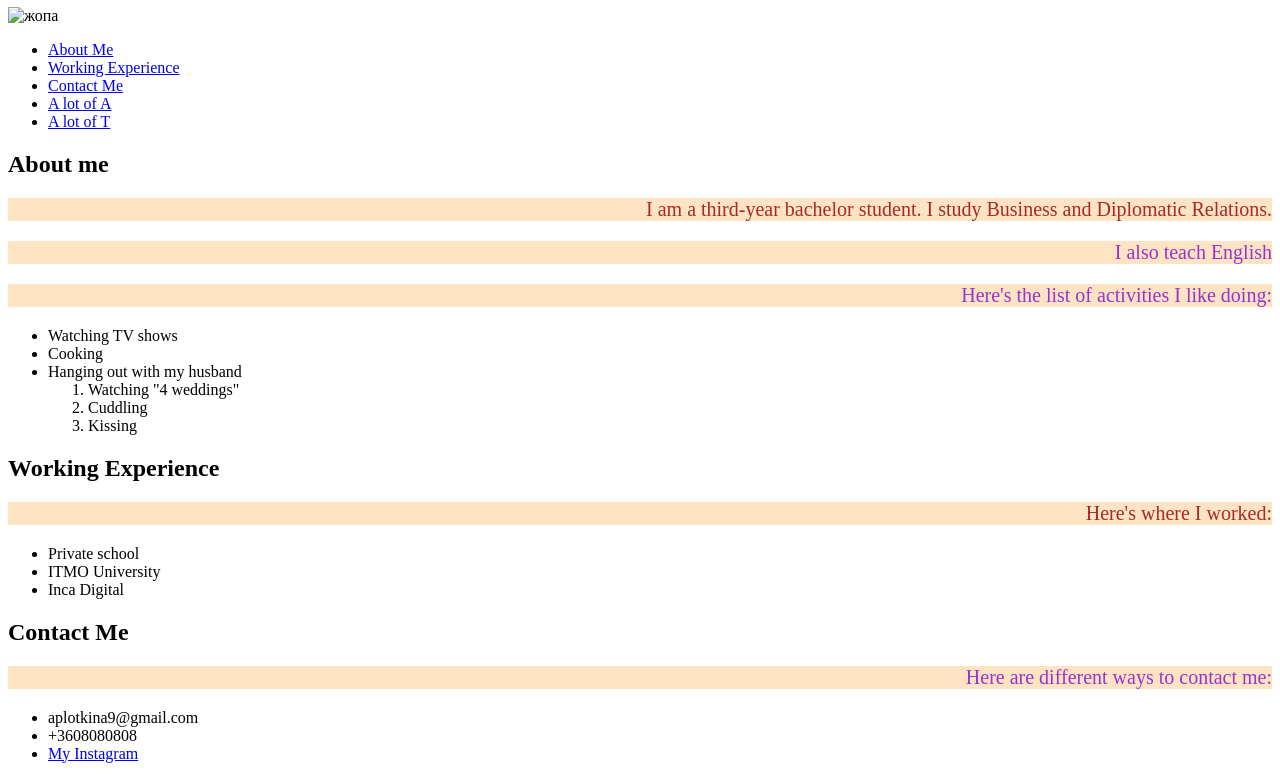
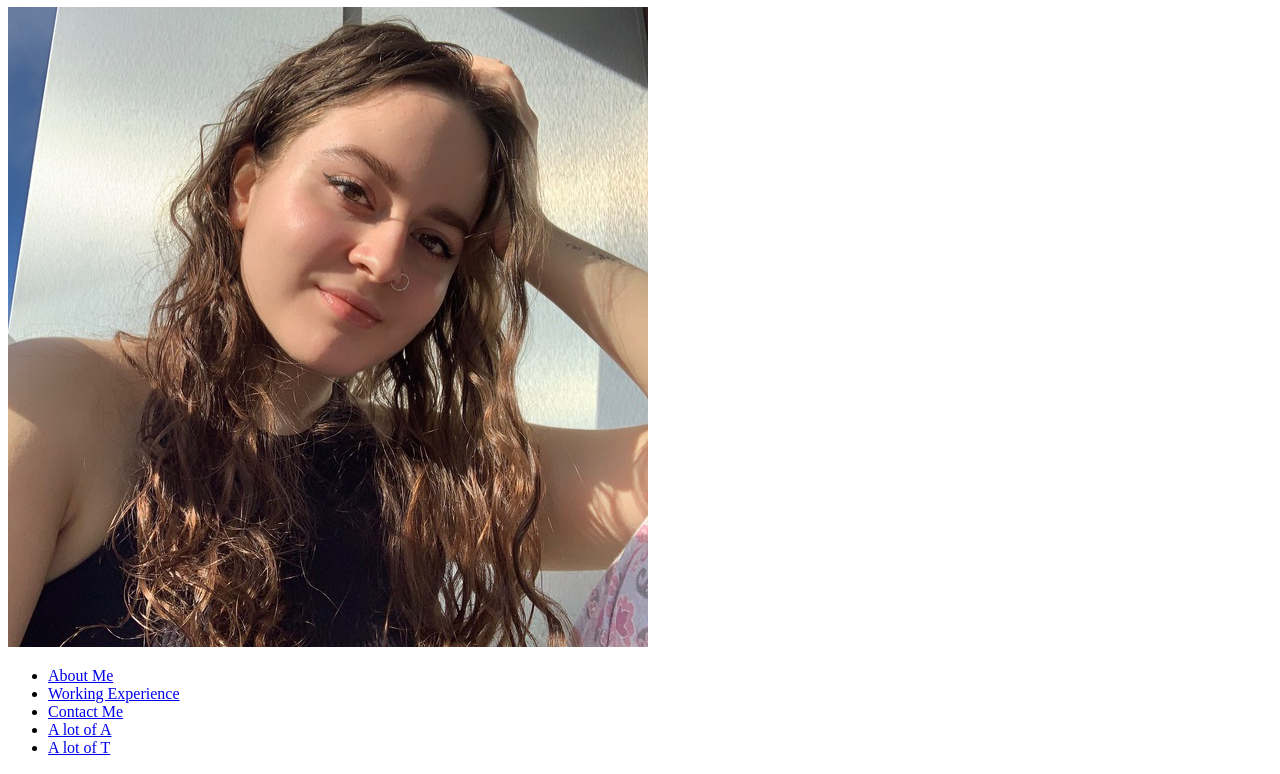
Before and after one commit to pltkna/pltkna.github.io, a plain HTML site: page index.html in a window 1280 px wide. Shown: the part 73-847 px from the top of the page. Drawn offline with Linux system fonts and the light colour scheme.

Commit message:
Update index.html

```diff
--- a/index.html
+++ b/index.html
@@ -7,7 +7,7 @@
 </head>
 
 <h1>MY CV</h1>
-  <img href="zhopa.jpg" alt="жопа">
+  <img src="zhopa.jpg" alt="жопа">
 <header>
     <nav id='menu'>
         <ul>
```
